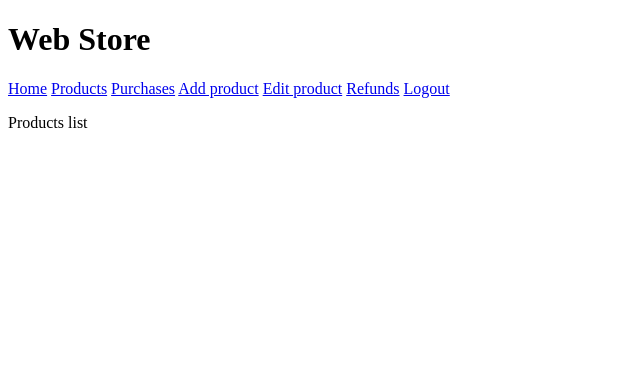
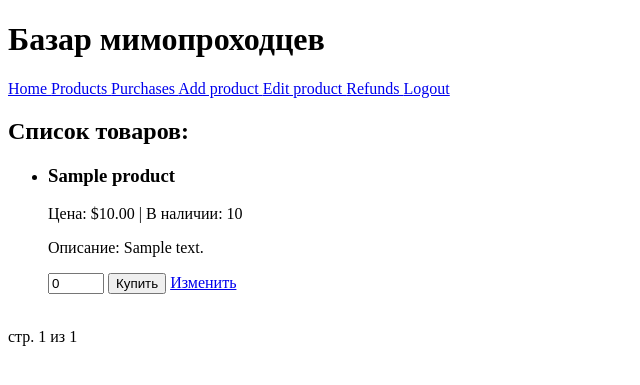
Before and after one commit to SaparinOleg/django_web_store, a Django app: page /products in a window 1280 px wide. Shown: the top 385 px of the page, without its empty margins (0-640 px from the left). Run offline with Django 4.2, Linux system fonts and the light colour scheme; a user stored in the database is signed in; tables that the repository leaves empty hold one stand-in row (values such as "Sample post").

Commit message:
Add product listing page with pagination and base.html template

```diff
--- a/core/templates/base.html
+++ b/core/templates/base.html
@@ -4,17 +4,20 @@
 <html>
 
 <head>
-    <title>{% block title %}{% endblock %}</title>
+    <title> {% block title %}{% endblock %} </title>
     <link href="{% static 'css/main.css' %}?{% now 'U' %}" rel="stylesheet">
 </head>
 
 <body>
+
 <header>
-    <h1>Web Store</h1>
+    <h1> Базар мимопроходцев </h1>
     {% include "navigation_bar.html" %}
 </header>
+
 {% block content %}
 {% endblock %}
+
 </body>
 
 </html>
--- a/core/templates/navigation_bar.html
+++ b/core/templates/navigation_bar.html
@@ -1,23 +1,25 @@
 {% block content %}
 
-    <a href="{% url 'core:home' %}"><span>Home</span></a>
-    <a href="{% url 'core:products' %}">Products</a>
+    <a href="{% url 'core:home' %}"> Home </a>
+    <a href="{% url 'core:products' %}"> Products </a>
 
     {% if not request.user.is_authenticated %}
-        <a href="{% url 'core:register' %}">Register</a>
-        <a href="{% url 'core:login' %}">Login</a>
+        <a href="{% url 'core:register' %}"> Register </a>
+        <a href="{% url 'core:login' %}"> Login </a>
     {% endif %}
 
     {% if request.user.is_authenticated %}
-        <a href="{% url 'core:purchases' %}">Purchases</a>
+        <a href="{% url 'core:purchases' %}"> Purchases </a>
 
         {% if request.user.is_superuser %}
-            <a href="{% url 'core:products_new' %}">Add product</a>
-            <a href="{% url 'core:products_edit' %}">Edit product</a>
-            <a href="{% url 'core:refunds' %}">Refunds</a>
+            <a href="{% url 'core:products_new' %}"> Add product </a>
+            {% for product in object_list %}
+                <a href="{% url 'core:products_edit' pk=product.pk %}"> Edit product </a>
+            {% endfor %}
+            <a href="{% url 'core:refunds' %}"> Refunds </a>
         {% endif %}
 
-        <a href="{% url 'core:logout' %}">Logout</a>
+        <a href="{% url 'core:logout' %}"> Logout </a>
     {% endif %}
 
 {% endblock %}
--- a/core/templates/products_list.html
+++ b/core/templates/products_list.html
@@ -1,7 +1,48 @@
-{% extends "base.html" %}
+{% extends 'base.html' %}
 {% load static %}
 
 {% block title %} Products {% endblock %}
 {% block content %}
-    <p> Products list </p>
+    <h2 font-size> Список товаров: </h2>
+    <ul>
+        {% for product in object_list %}
+            <li>
+                <h3>{{ product.name }}</h3>
+                <p> Цена: ${{ product.price }} | В наличии: {{ product.quantity }} </p>
+                <p> Описание: {{ product.description }} </p>
+                <form method="post">
+                    {% csrf_token %}
+
+                    {% if request.user.is_authenticated %}
+                        <input type="number" name="quantity" value="0" min="0" max="{{ product.quantity }}" step="1">
+                        <input type="submit" value="Купить">
+                        {% if request.user.is_superuser %}
+                            <a href="{% url 'core:products_edit' %}"> Изменить </a>
+                        {% endif %}
+                    {% endif %}
+
+                </form>
+                <br>
+            </li>
+        {% endfor %}
+    </ul>
+
+    <div class="pagination">
+    <span class="step-links">
+
+        {% if page_obj.has_previous %}
+            <a href="?page=1"> << </a>
+            <a href="?page={{ page_obj.previous_page_number }}">| < |</a>
+        {% endif %}
+
+            стр. {{ page_obj.number }} из {{ page_obj.paginator.num_pages }}
+
+        {% if page_obj.has_next %}
+            <a href="?page={{ page_obj.next_page_number }}">| > |</a>
+            <a href="?page={{ page_obj.paginator.num_pages }}"> >> </a>
+        {% endif %}
+
+    </span>
+    </div>
+
 {% endblock %}
--- a/core/urls.py
+++ b/core/urls.py
@@ -1,6 +1,16 @@
 from django.urls import path
-from .views import RegistrationView, HomeView, LoginUserView, LogoutUserView, ProductsListView, ProductsNewView, \
-    ProductsEditView, PurchasesListView, RefundsListView
+
+from core.views import (
+    HomeView,
+    RegistrationView,
+    LoginUserView,
+    LogoutUserView,
+    ProductsListView,
+    ProductsNewView,
+    ProductsEditView,
+    PurchasesListView,
+    RefundsListView
+)
 
 app_name = 'core'
 
--- a/core/views.py
+++ b/core/views.py
@@ -2,12 +2,12 @@ from django.contrib.auth import login
 from django.contrib.auth.mixins import AccessMixin, LoginRequiredMixin, UserPassesTestMixin
 from django.contrib.auth.views import LoginView, LogoutView
 from django.http import HttpResponseRedirect
-from django.views import View
-from django.views.generic import TemplateView
-from django.views.generic.edit import FormView
+from django.views.generic import TemplateView, ListView
+from django.views.generic.edit import FormView, UpdateView
 from django.urls import reverse, reverse_lazy
 
 from core.forms import RegistrationForm
+from core.models import Product
 
 
 class SuperuserRequiredMixin(UserPassesTestMixin, AccessMixin):
@@ -51,8 +51,11 @@ class LogoutUserView(LogoutView):
         return reverse('core:home')
 
 
-class ProductsListView(TemplateView):
+class ProductsListView(ListView):
     template_name = 'products_list.html'
+    model = Product
+    ordering = ['price']
+    paginate_by = 3
 
 
 class ProductsNewView(SuperuserRequiredMixin, TemplateView):
```
